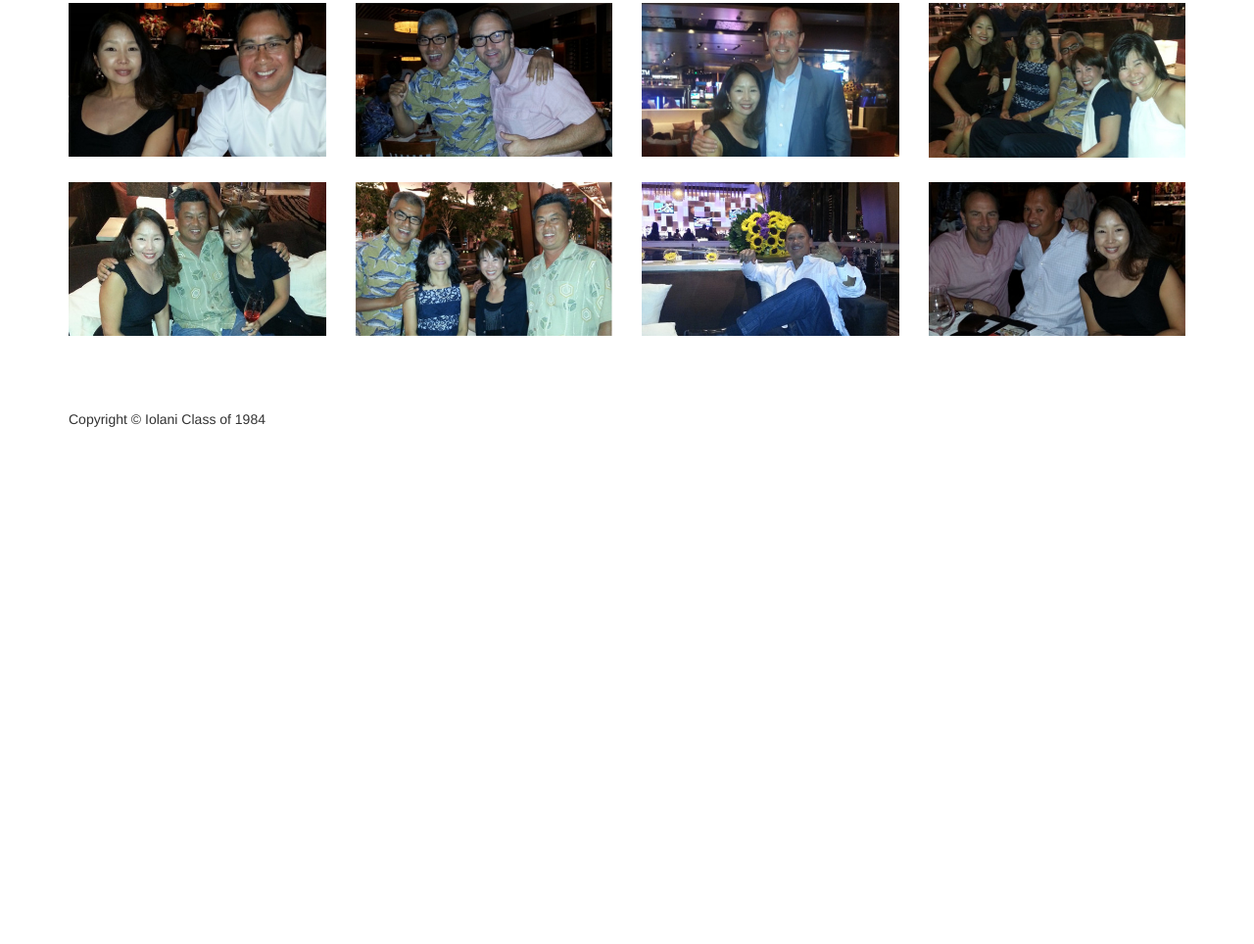
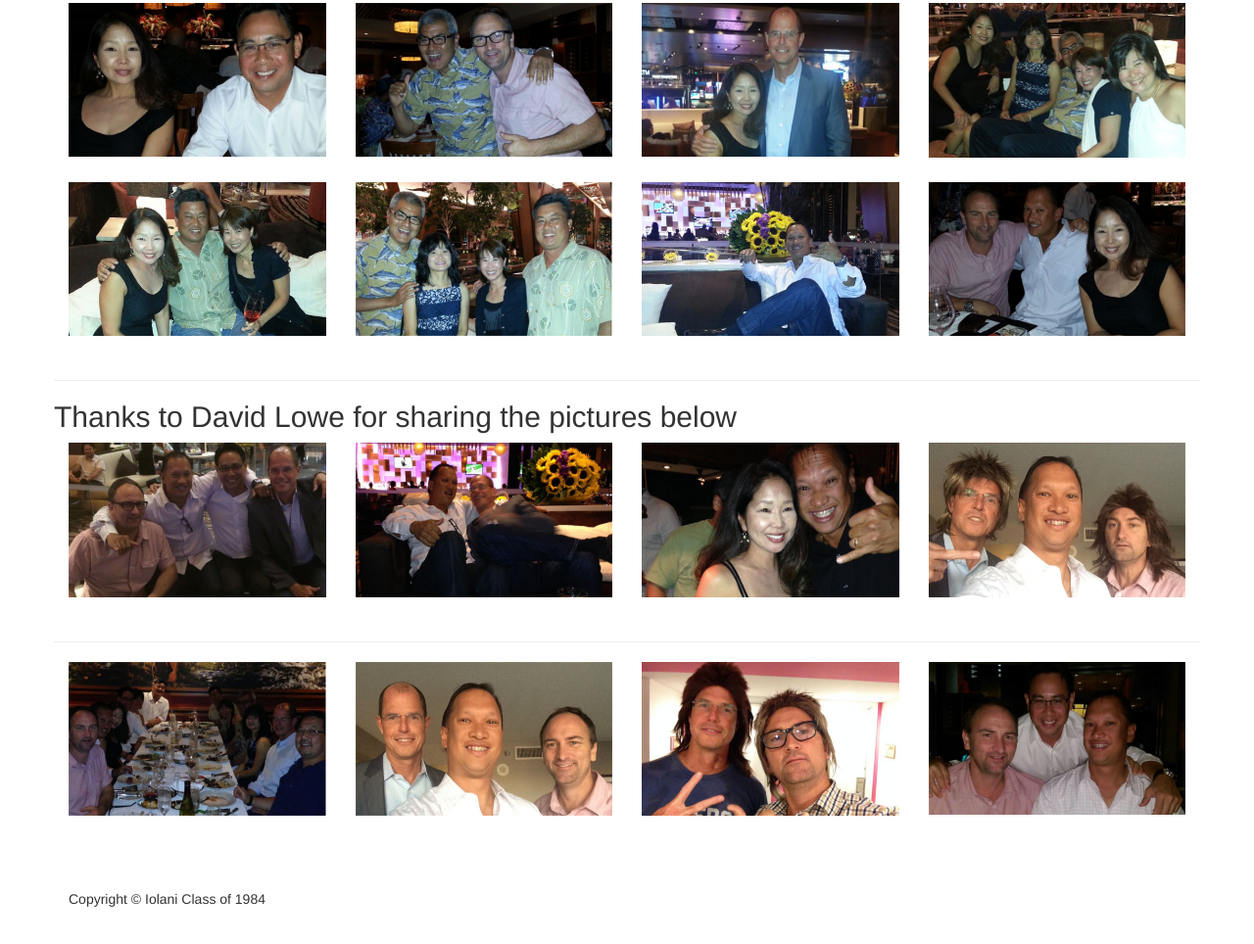
Before and after one commit to codetricity/iolani, a plain HTML site: page index.html in a window 1280 px wide. Shown: the part 1197-2161 px from the top of the page at 98% size. Before the commit the page ends 1695 px from the top, so only its background shows below. Drawn offline with Linux system fonts and the light colour scheme.

Commit message:
added david lowe picts

```diff
--- a/index.html
+++ b/index.html
@@ -247,6 +247,71 @@
 
 	</div>
 
+        <!-- Begin Row from David Lowe -->
+        <div class="row">
+	  <hr>
+	  <h2> Thanks to David Lowe for sharing the pictures below</h2>
+
+            <div class="col-sm-3 col-xs-6">
+                <a href="img/lowe/1x1_dave_kaipo_keona_larry.jpg">
+                    <img class="img-responsive portfolio-item"
+			 src="img/lowe/1x1_dave_kaipo_keona_larry_crop.jpg" alt="">
+                </a>
+            </div>
+
+            <div class="col-sm-3 col-xs-6">
+                <a href="img/lowe/1x2_kaipo_larry.jpg">
+                    <img class="img-responsive portfolio-item"
+			 src="img/lowe/1x2_kaipo_larry_crop.jpg" alt="">
+                </a>
+            </div>
+            <div class="col-sm-3 col-xs-6">
+                <a href="img/lowe/1x3_patti_kaipo.jpg">
+                    <img class="img-responsive portfolio-item"
+			 src="img/lowe/1x3_patti_kaipo_crop.jpg" alt="">
+                </a>
+            </div>
+            <div class="col-sm-3 col-xs-6">
+                <a href="img/lowe/1x4_wigs.jpg">
+                    <img class="img-responsive portfolio-item"
+			 src="img/lowe/1x4_wigs_crop.jpg" alt="">
+                </a>
+            </div>
+	</div>
+
+
+        <div class="row">
+	  <hr>
+            <div class="col-sm-3 col-xs-6">
+                <a href="img/lowe/2x1_dinner.jpg">
+                    <img class="img-responsive portfolio-item"
+			 src="img/lowe/2x1_dinner_crop.jpg" alt="">
+                </a>
+            </div>
+
+            <div class="col-sm-3 col-xs-6">
+                <a href="img/lowe/2x2_no_wig.jpg">
+                    <img class="img-responsive portfolio-item"
+			 src="img/lowe/2x2_no_wig_crop.jpg" alt="">
+                </a>
+            </div>
+            <div class="col-sm-3 col-xs-6">
+                <a href="img/lowe/2x3_wigs.jpg">
+                    <img class="img-responsive portfolio-item"
+			 src="img/lowe/2x3_wigs_crop.jpg" alt="">
+                </a>
+            </div>
+            <div class="col-sm-3 col-xs-6">
+                <a href="img/lowe/2x4_guys.jpg">
+                    <img class="img-responsive portfolio-item"
+			 src="img/lowe/2x4_guys_crop.jpg" alt="">
+                </a>
+            </div>
+
+
+	</div>
+
+
 
         <!-- Footer -->
         <footer>
```
Also changed, not shown: img/lowe/1x1_dave_kaipo_keona_larry_crop.jpg (added), img/lowe/1x2_kaipo_larry_crop.jpg (added), img/lowe/1x3_patti_kaipo_crop.jpg (added), img/lowe/1x4_wigs_crop.jpg (added), img/lowe/2x1_dinner_crop.jpg (added), img/lowe/2x2_no_wig_crop.jpg (added), img/lowe/2x3_wigs_crop.jpg (added), img/lowe/2x4_guys_crop.jpg (added).
